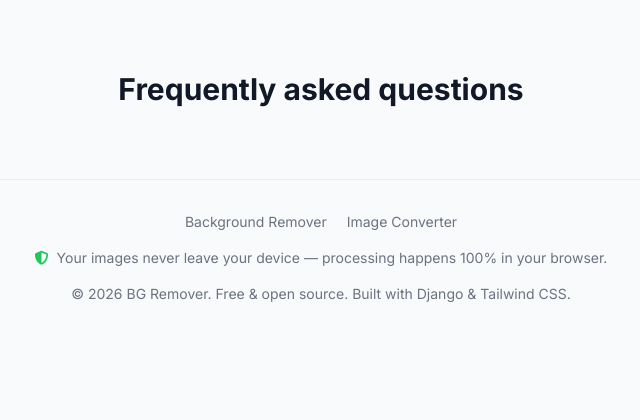
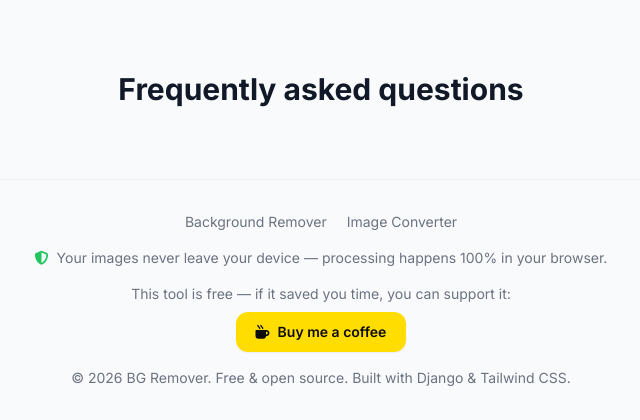
Before and after one commit to josenovais97/bgremover, a Django app: template templates/remover/index.html in a window 1280 px wide. Shown: the part 1599-2019 px from the top of the page, without its empty margins (319-959 px from the left). Before the commit the page ends 1901 px from the top, so only its background shows below. Run offline with Django 5.2, Linux system fonts and the light colour scheme; the template is opened without the code that fills it, so the values that code supplies are empty; some libraries are stand-ins or nearby versions.

Commit message:
Add Instagram format presets and a Buy me a coffee button
Instagram formats: one-click presets (Post 1:1, Portrait 4:5, Story/Reel
9:16, Landscape 1.91:1, Profile circle) that centre-crop to the right
aspect and set Instagram's exact export resolution together, so the
result fills the frame and downloads post-ready. Surfaced in a dedicated
section atop the options panel; the toggle button is now "Style & export".

Add a Buy me a coffee support button in the footer
(buymeacoffee.com/josenovais).

Smoke test covers a pixel-exact 1080x1920 Story export.

Co-Authored-By: Claude Opus 4.8 <noreply@anthropic.com>

```diff
--- a/static/js/app.js
+++ b/static/js/app.js
@@ -35,6 +35,17 @@ const CROPS = {
   '4:5':   { label: '4:5',     aspect: 4 / 5,  shape: 'rect' },
   '16:9':  { label: '16:9',    aspect: 16 / 9, shape: 'rect' },
   '9:16':  { label: '9:16',    aspect: 9 / 16, shape: 'rect' },
+};
+
+// One-click Instagram formats: each sets a centred crop at the right aspect and
+// exports at Instagram's exact recommended pixel size, so the result fills the
+// frame (no letterboxing) and uploads without recompression surprises.
+const IG_PRESETS = {
+  'ig-post':      { label: 'Post',      shape: 'rect',   aspect: 1,        w: 1080, h: 1080 },
+  'ig-portrait':  { label: 'Portrait',  shape: 'rect',   aspect: 4 / 5,    w: 1080, h: 1350 },
+  'ig-story':     { label: 'Story/Reel', shape: 'rect',  aspect: 9 / 16,   w: 1080, h: 1920 },
+  'ig-landscape': { label: 'Landscape', shape: 'rect',   aspect: 1.91,     w: 1080, h: 566 },
+  'ig-profile':   { label: 'Profile',   shape: 'circle', aspect: 1,        w: 320,  h: 320 },
 };
 
 /* --------------------------------------------------------------- utilities */
@@ -1196,6 +1207,11 @@ class Card {
       }),
     );
 
+    // Instagram one-click formats.
+    $$('.ig-btn', this.el).forEach((btn) =>
+      btn.addEventListener('click', () => this.applyInstagram(btn.dataset.ig)),
+    );
+
     // Export size presets + custom dimensions.
     $$('.size-btn', this.el).forEach((btn) =>
       btn.addEventListener('click', () => {
@@ -1358,6 +1374,32 @@ class Card {
       b.classList.toggle('bg-primary', active);
       b.classList.toggle('text-white', active);
     });
+    // Picking a plain size clears the Instagram-preset highlight.
+    if (!spec || spec.label !== 'ig') {
+      $$('.ig-btn', this.el).forEach((b) => b.classList.remove('bg-primary', 'text-white'));
+    }
+  }
+
+  /**
+   * One-click Instagram format: centre-crop to the format's aspect and set the
+   * export size to Instagram's exact pixels, so the subject fills the frame and
+   * downloads at the right resolution. Re-open Crop afterwards to reposition.
+   */
+  applyInstagram(key) {
+    const p = IG_PRESETS[key];
+    if (!p) return;
+    const source = this.done ? 'cutout' : 'original';
+    this.setCropState({
+      key: 'custom', aspect: p.aspect, shape: p.shape,
+      z: 1, u: 0.5, v: 0.5, source, rot: 0, flipH: false, flipV: false,
+    });
+    this.setExportSize({ w: p.w, h: p.h, label: 'ig' });
+    $$('.ig-btn', this.el).forEach((b) => {
+      const active = b.dataset.ig === key;
+      b.classList.toggle('bg-primary', active);
+      b.classList.toggle('text-white', active);
+    });
+    Toast.show(`Instagram ${p.label} ready (${p.w}×${p.h})`, 'success');
   }
 
   /** Apply (or clear) a crop and refresh the on-card preview. */
--- a/templates/base.html
+++ b/templates/base.html
@@ -143,6 +143,14 @@
                 <i class="fa-solid fa-shield-halved text-green-500" aria-hidden="true"></i>
                 Your images never leave your device — processing happens 100% in your browser.
             </p>
+            <p class="flex flex-col items-center gap-2">
+                <span>This tool is free — if it saved you time, you can support it:</span>
+                <a href="https://buymeacoffee.com/josenovais" target="_blank" rel="noopener noreferrer"
+                   class="inline-flex items-center gap-2 px-5 py-2.5 rounded-xl font-semibold text-[#0d0c0c] bg-[#FFDD00] hover:bg-[#ffd400] shadow-sm hover:shadow transition-all hover:-translate-y-0.5 focus:outline-none focus-visible:ring-2 focus-visible:ring-primary"
+                   aria-label="Buy me a coffee (opens in a new tab)">
+                    <i class="fa-solid fa-mug-hot" aria-hidden="true"></i> Buy me a coffee
+                </a>
+            </p>
             <p>&copy; {% now "Y" %} BG Remover. Free &amp; open source. Built with Django &amp; Tailwind CSS.</p>
         </div>
     </footer>
--- a/templates/remover/index.html
+++ b/templates/remover/index.html
@@ -230,6 +230,21 @@ FAQPage structured data is generated from the same FAQS the page renders
 
         <!-- Options panel (background + format) -->
         <div class="options-panel hidden px-4 pt-4 space-y-3 border-t border-gray-200/70 dark:border-gray-800/70">
+            <!-- Instagram one-click formats -->
+            <div class="rounded-xl p-3 bg-gradient-to-r from-[#feda75]/15 via-[#d62976]/15 to-[#4f5bd5]/15 border border-[#d62976]/20">
+                <div class="flex items-center gap-2 mb-2">
+                    <i class="fa-brands fa-instagram text-[#d62976]" aria-hidden="true"></i>
+                    <span class="text-xs font-semibold text-gray-700 dark:text-gray-200">Instagram formats</span>
+                    <span class="text-[11px] text-gray-500 dark:text-gray-400">— crops &amp; sizes it, ready to post</span>
+                </div>
+                <div class="flex flex-wrap gap-2 text-xs font-medium">
+                    <button type="button" data-ig="ig-post" class="ig-btn px-2.5 py-1.5 rounded-lg border border-gray-300 dark:border-gray-700 hover:bg-white/60 dark:hover:bg-gray-800">Post 1:1</button>
+                    <button type="button" data-ig="ig-portrait" class="ig-btn px-2.5 py-1.5 rounded-lg border border-gray-300 dark:border-gray-700 hover:bg-white/60 dark:hover:bg-gray-800">Portrait 4:5</button>
+                    <button type="button" data-ig="ig-story" class="ig-btn px-2.5 py-1.5 rounded-lg border border-gray-300 dark:border-gray-700 hover:bg-white/60 dark:hover:bg-gray-800">Story/Reel 9:16</button>
+                    <button type="button" data-ig="ig-landscape" class="ig-btn px-2.5 py-1.5 rounded-lg border border-gray-300 dark:border-gray-700 hover:bg-white/60 dark:hover:bg-gray-800">Landscape</button>
+                    <button type="button" data-ig="ig-profile" class="ig-btn px-2.5 py-1.5 rounded-lg border border-gray-300 dark:border-gray-700 hover:bg-white/60 dark:hover:bg-gray-800">Profile ○</button>
+                </div>
+            </div>
             <div class="flex items-center gap-3 flex-wrap">
                 <span class="text-xs font-semibold text-gray-500 dark:text-gray-400 w-20">Background</span>
                 <div class="bg-swatches flex items-center gap-2">
@@ -318,8 +333,8 @@ FAQPage structured data is generated from the same FAQS the page renders
                 <button type="button" class="crop-btn inline-flex items-center gap-1.5 px-3 py-2 rounded-lg text-sm font-medium bg-primary/10 text-primary hover:bg-primary/20 transition-colors focus:outline-none focus-visible:ring-2 focus-visible:ring-primary" aria-label="Crop to a shape — circle, square and more">
                     <i class="fa-solid fa-crop-simple" aria-hidden="true"></i> Crop
                 </button>
-                <button type="button" class="options-btn inline-flex items-center gap-1.5 px-3 py-2 rounded-lg text-sm font-medium border border-gray-200 dark:border-gray-700 hover:bg-gray-100 dark:hover:bg-gray-800 transition-colors focus:outline-none focus-visible:ring-2 focus-visible:ring-primary" aria-label="Background and format options">
-                    <i class="fa-solid fa-sliders" aria-hidden="true"></i> Background
+                <button type="button" class="options-btn inline-flex items-center gap-1.5 px-3 py-2 rounded-lg text-sm font-medium border border-gray-200 dark:border-gray-700 hover:bg-gray-100 dark:hover:bg-gray-800 transition-colors focus:outline-none focus-visible:ring-2 focus-visible:ring-primary" aria-label="Instagram formats, background, effects and export options">
+                    <i class="fa-solid fa-sliders" aria-hidden="true"></i> Style &amp; export
                 </button>
                 <button type="button" class="toggle-view-btn inline-flex items-center gap-1.5 px-3 py-2 rounded-lg text-sm font-medium border border-gray-200 dark:border-gray-700 hover:bg-gray-100 dark:hover:bg-gray-800 transition-colors focus:outline-none focus-visible:ring-2 focus-visible:ring-primary" aria-label="Switch between slider and side-by-side view">
                     <i class="fa-solid fa-table-columns" aria-hidden="true"></i> <span class="view-label">Side-by-side</span>
```
Also changed, not shown: tests/smoke_crop.py (+9 -0 lines), CHANGELOG.md, README.md, static/css/tailwind.css.
